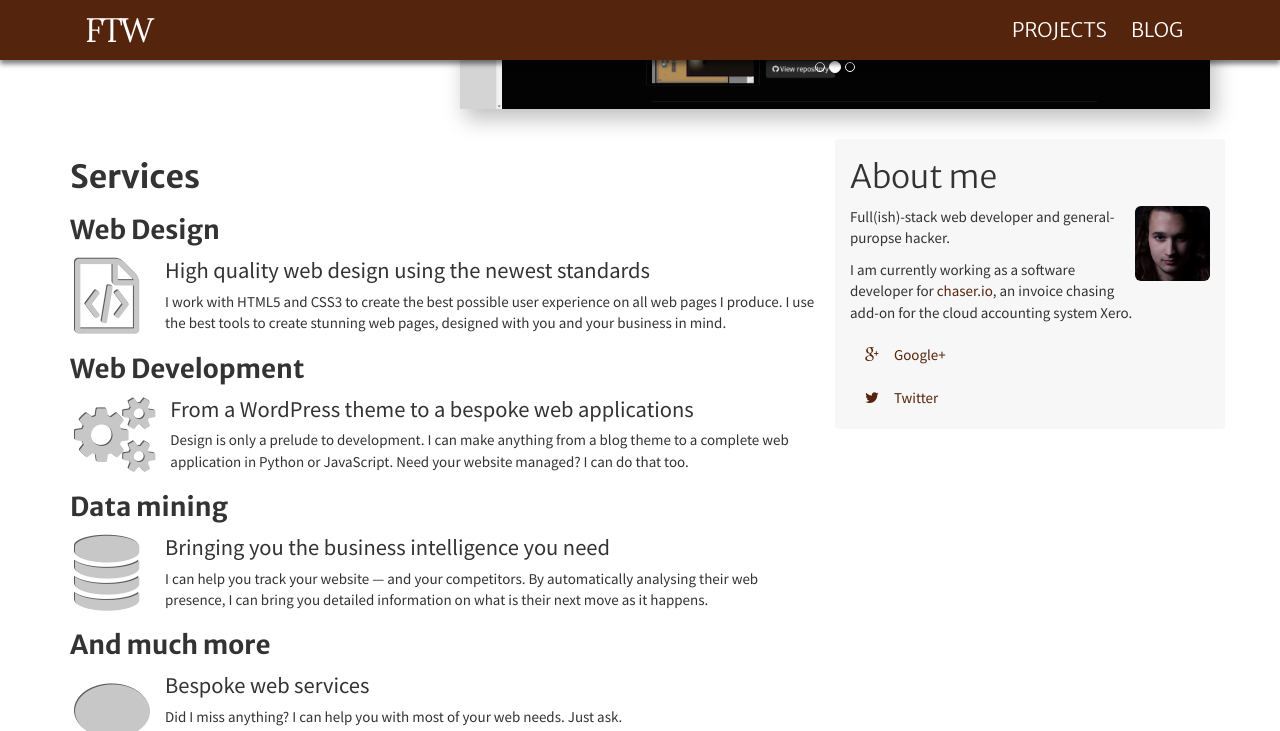
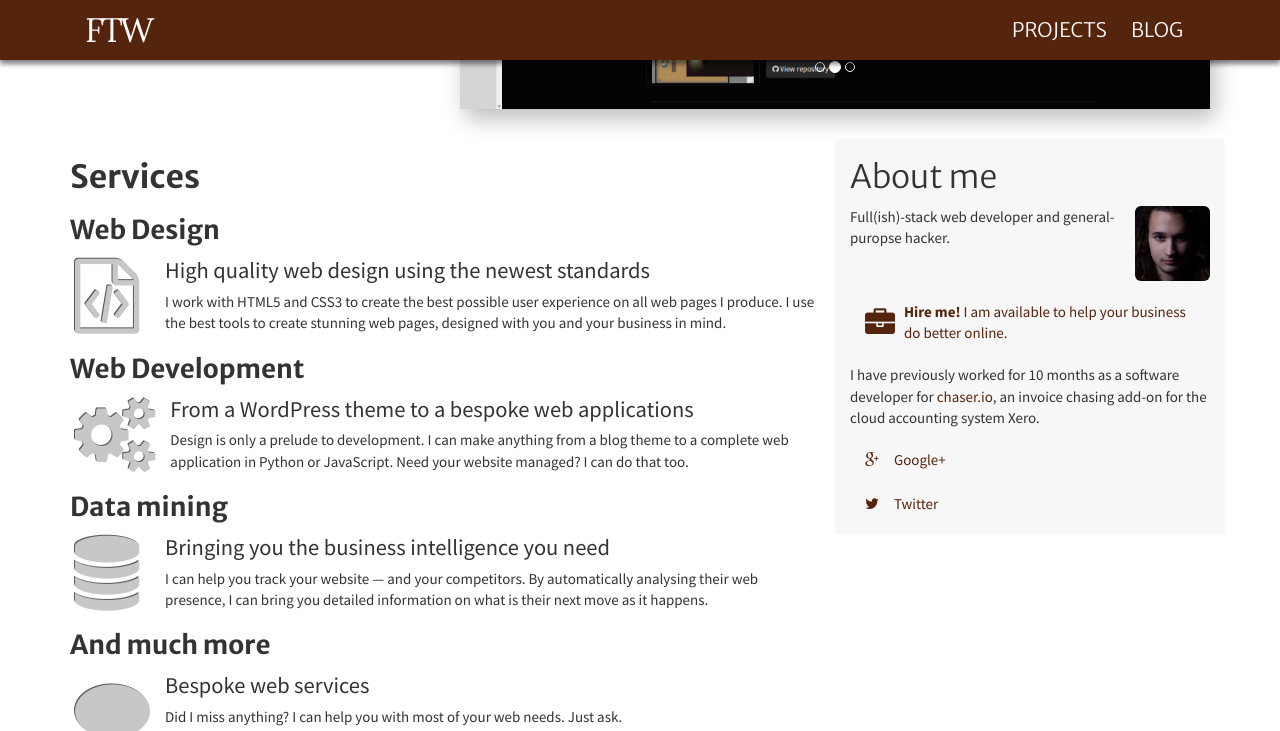
Before and after one commit to FLamparski/FLamparski.github.io, a Jekyll site: the page built from index.html, in a window 1280 px wide and 900 px high, scrolled down 683 px, cut to the strip 0-731 px from the top of the window. Built offline with Jekyll 4.4.1, drawn with Linux system fonts in a browser that asks for light colours; nearby versions of some CDN libraries.

Commit message:
Job status update

```diff
--- a/_includes/person_me.html
+++ b/_includes/person_me.html
@@ -2,15 +2,18 @@
       <meta itemprop="name" content="Filip Tomasz Wieland" id="person_me" />
       <meta itemprop="givenName" content="Filip Tomasz" />
       <meta itemprop="familyName" content="Wieland" />
-      <div style="display: none;" itemprop="worksFor" itemscope itemtype="http://schema.org/Organization">
-        <span itemprop="name">Chaser</span>
-        <a itemprop="url" href="https://www.chaser.io">Chaser</a>
-      </div>
       <a href="https://plus.google.com/+FilipLamparski" itemprop="url" style="display: none;">My G+ Profile</a>
     <h2>About me</h2>
     <img src="/img/face.jpg" itemprop="image" width="75" class="myface pull-right img img-responsive img-rounded" alt="A good picture of my face" />
     <p>Full(ish)-stack web developer and general-puropse hacker.</p>
-    <p>I am currently working as a <span itemprop="jobTitle">software developer</span> for <a href="https://www.chaser.io/" target="_blank">chaser.io</a>, an invoice chasing add-on for the cloud accounting system Xero.</p>
+    <p class="clearfix">
+      <ul class="nav nav-stacked nav-pills">
+        <li><a href="https://docs.google.com/document/d/1seEx6BUM1MkgGlttGAcrAK_tqRlPUx6_xCFAGuavvwA" target="_blank">
+          <i class="fa fa-2x pull-left fa-briefcase" style="margin-top: 0.25em"></i><strong>Hire me!</strong> I am available to help your business do better online.
+        </a></li>
+      </ul>
+    </p>
+    <p>I have previously worked for 10 months as a <span itemprop="jobTitle">software developer</span> for <a href="https://www.chaser.io/" target="_blank">chaser.io</a>, an invoice chasing add-on for the cloud accounting system Xero.</p>
     <p>
       <ul class="nav nav-stacked nav-pills">
         <li><a href="https://plus.google.com/+FilipLamparski" rel="author"><i class="fa fa-google-plus"></i>&emsp;Google+</a></li>
```
